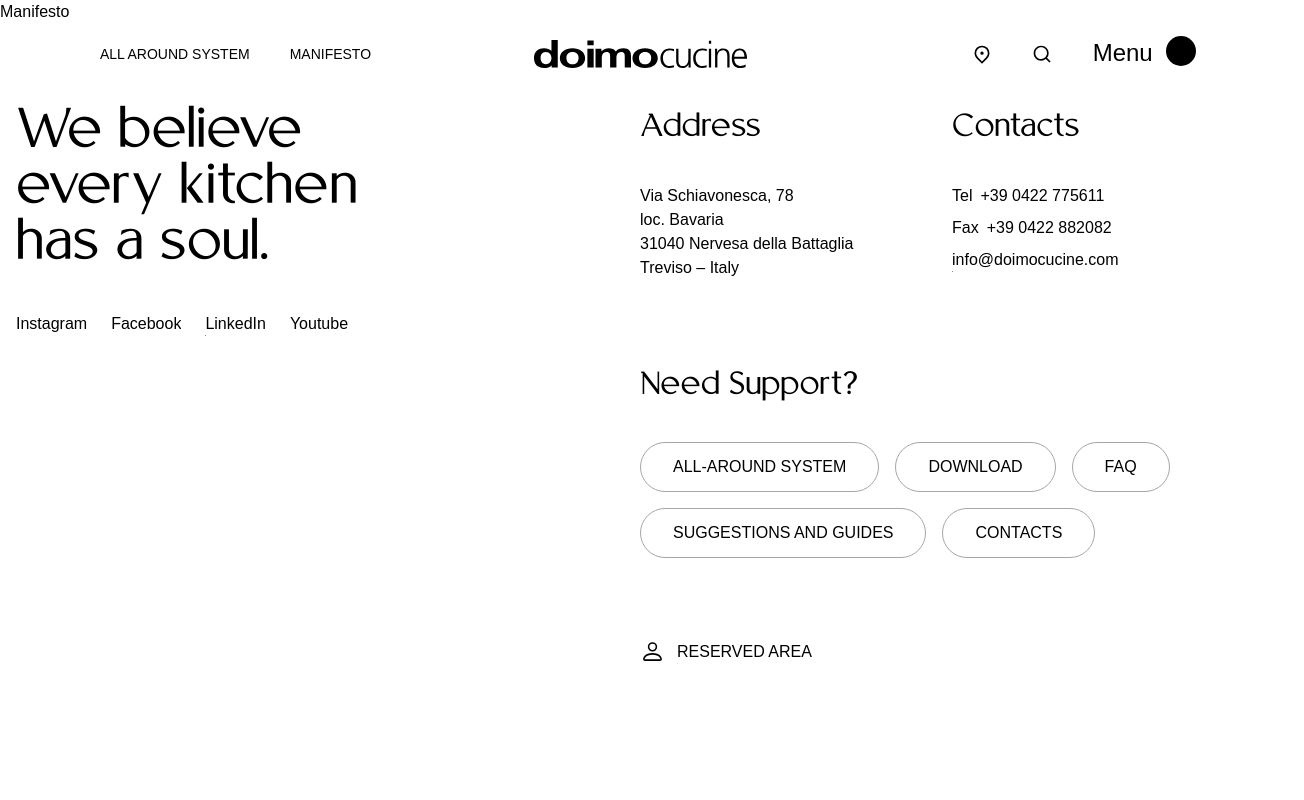
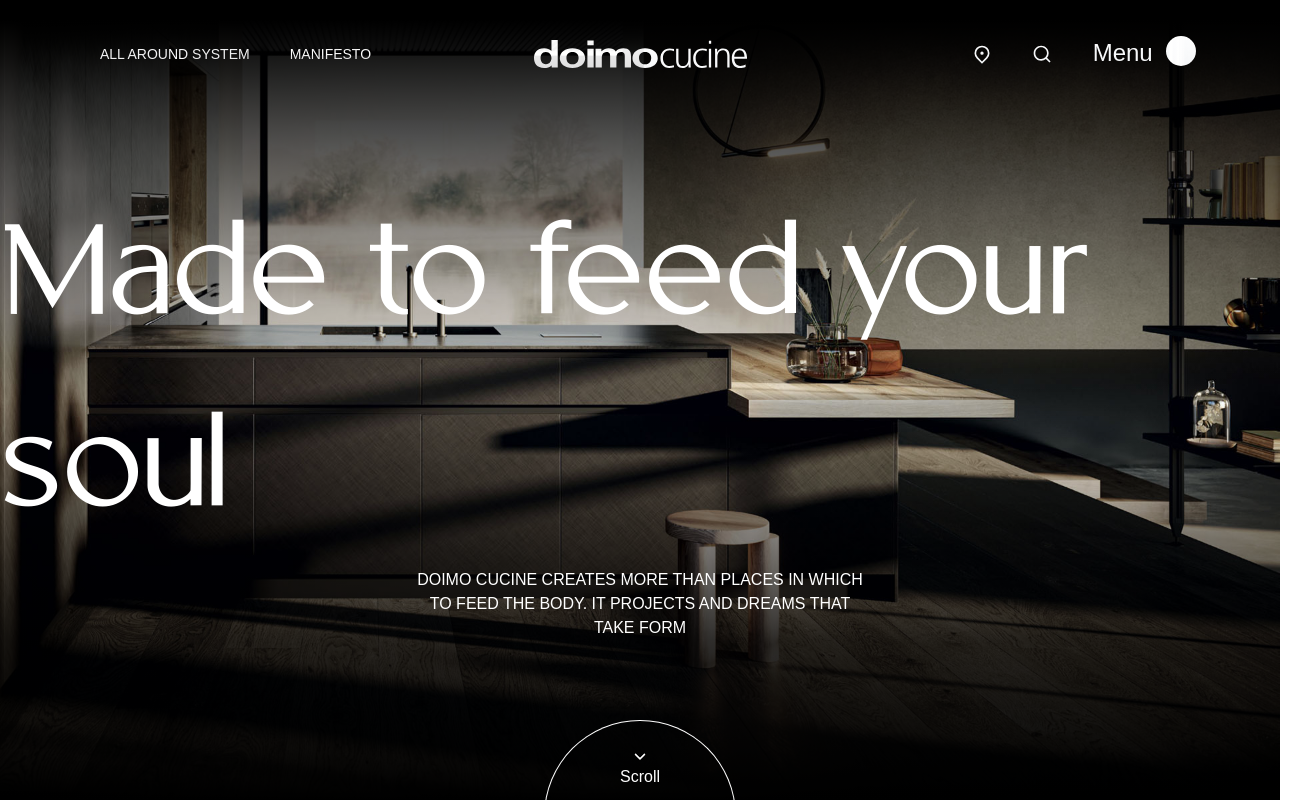
Before and after one commit to phlptnc/doimocucine, a React (Vite) app: page / in a window 1280 px wide. Shown: the top 800 px of the page, 1304 px wide, since content can reach past the window. Built offline with nearby package versions, Linux system fonts and the light colour scheme; the HTML template or start-up script is replaced by a standard one.

Commit message:
Loader animation

```diff
--- a/src/App.jsx
+++ b/src/App.jsx
@@ -1,19 +1,34 @@
 import React, { useEffect, useState } from "react"
 import { Route, Routes, useLocation } from "react-router-dom"
-import { AnimatePresence } from "framer-motion"
+import { AnimatePresence, motion } from "framer-motion"
 import Navbar from "./components/Navbar"
 import Footer from "./components/Footer"
 import Home from "./pages/Home"
 import Manifesto from "./pages/Manifesto"
 import AllAroundSystem from "./pages/AllAroundSystem"
+import Loader from "./components/Loader"
 
 function App() {
     const location = useLocation()
+    const [loading, setLoading] = useState(true)
+
+    useEffect(() => {
+        loading
+            ? document.querySelector("body").classList.add("loading")
+            : document.querySelector("body").classList.remove("loading")
+    }, [loading])
+
     return (
         <>
+            <AnimatePresence mode="wait">
+                {loading ? (
+                    <motion.div key="loader">
+                        <Loader setLoading={setLoading} />
+                    </motion.div>
+                ) : (
+                    <>
                         <Navbar />
-            <AnimatePresence>
-                <Routes location={location} key={location.pathname}>
+                        <Routes location={location}>
                             <Route path="/" element={<Home />} />
                             <Route path="manifesto" element={<Manifesto />} />
                             <Route
@@ -21,8 +36,10 @@
                                 element={<AllAroundSystem />}
                             />
                         </Routes>
+                        <Footer />
+                    </>
+                )}
             </AnimatePresence>
-            <Footer />
         </>
     )
 }
--- a/src/components/Animations/anim.js
+++ b/src/components/Animations/anim.js
@@ -15,3 +15,15 @@
         transition: { duration: 0.5, delay: 1 },
     },
 }
+
+export const titleAnimation = {
+    initial: {
+        opacity: 0,
+        filter: "blur(5px)",
+    },
+    animate: (i) => ({
+        opacity: 1,
+        filter: "blur(0)",
+        transition: { duration: 3, delay: i * 0.05 },
+    }),
+}
--- a/src/components/Hero.jsx
+++ b/src/components/Hero.jsx
@@ -7,43 +7,55 @@
     const scale = useTransform(scrollYProgress, [0, 1], [1, 3])
     const opacity = useTransform(scrollYProgress, [0, 1], [1, -10])
 
+    const textFadeUp = {
+        initial: { opacity: 0, y: "30px" },
+        animate: {
+            opacity: 1,
+            y: 0,
+            transition: { duration: 1, delay: 0.5 },
+        },
+    }
+
+    // const bgAnimation = {
+    //     initial:
+    // }
+
     return (
         <>
-            <section className="min-h-screen w-full flex flex-col items-center justify-end pb-40 relative overflow-hidden">
+            <section className="min-h-screen w-full flex flex-col items-center justify-end pb-40 relative overflow-hidden bg-white">
                 <motion.div
                     style={{ scale: scale }}
+                    initial={{ scale: 1.1 }}
+                    animate={{ scale: 1 }}
+                    transition={{ duration: 1.5, ease: "easeIn" }}
                     className="absolute top-0 left-0 min-h-screen w-full"
                 >
-                    <img src={HeroBg} alt="" className="w-full h-full" />
+                    <img src={HeroBg} alt="" className="w-full min-h-screen" />
                 </motion.div>
                 <div className="hero-overlay"></div>
 
                 <motion.h1
                     style={{ opacity: opacity }}
-                    // initial={{ opacity: 0, scale: 1.5, y: -200 }}
-                    // animate={{ opacity: 1, scale: 1, y: 0, zIndex: 0 }}
-                    // exit={{ scale: 1 }}
-                    // transition={{
-                    //     duration: 2,
-                    //     ease: "easeInOut",
-                    //     delay: 1,
-                    // }}
+                    transition={{
+                        duration: 2,
+                        ease: "easeInOut",
+                    }}
+                    layoutId="main-heading-1"
                     className=" relative text-white"
                 >
                     Made to feed your soul
                 </motion.h1>
+
                 <motion.p
                     style={{ opacity: opacity }}
+                    variants={textFadeUp}
+                    initial="initial"
+                    animate="animate"
                     className="text-white uppercase max-w-[450px] text-center  z-10"
                 >
                     Doimo Cucine creates more than places in which to feed the
                     body. It projects and dreams that take form
                 </motion.p>
-                {/* <div className=" w-[12rem] h-[12rem] rounded-full absolute bottom-[-6rem] left-0 right-0 mx-auto z-30 border-t-2 border-b-[1px] flex justify-center">
-                    <a href="" className="text-white">
-                        Scroll
-                    </a>
-                </div> */}
             </section>
         </>
     )
--- /dev/null
+++ b/src/components/Loader.jsx
@@ -0,0 +1,108 @@
+import React from "react"
+import { delay, easeInOut, motion } from "framer-motion"
+import { titleAnimation } from "./Animations/anim"
+
+const title = [
+    {
+        letter: "M",
+    },
+    {
+        letter: "a",
+    },
+    {
+        letter: "d",
+    },
+    {
+        letter: "e",
+    },
+    {
+        letter: "t",
+    },
+    {
+        letter: "o",
+    },
+    {
+        letter: " ",
+    },
+    {
+        letter: "f",
+    },
+    {
+        letter: "e",
+    },
+    {
+        letter: "e",
+    },
+    {
+        letter: "d",
+    },
+    {
+        letter: " ",
+    },
+    {
+        letter: "y",
+    },
+    {
+        letter: "o",
+    },
+    {
+        letter: "u",
+    },
+    {
+        letter: "r",
+    },
+    {
+        letter: "s",
+    },
+    {
+        letter: "o",
+    },
+    {
+        letter: "u",
+    },
+    {
+        letter: "l",
+    },
+]
+
+function Loader({ setLoading }) {
+    const headingAnimation = {
+        initial: { scale: 1.1 },
+        animate: {
+            scale: 1.1,
+            transition: {
+                ease: "easeInOut",
+                duration: 2,
+            },
+        },
+    }
+
+    return (
+        <>
+            <div className="loader h-screen flex items-center justify-center bg-black">
+                <motion.h1
+                    variants={headingAnimation}
+                    initial="initial"
+                    animate="animate"
+                    layoutId="main-heading-1"
+                    className="flex text-white"
+                >
+                    {title.map((item, index) => (
+                        <motion.div
+                            variants={titleAnimation}
+                            initial="initial"
+                            animate="animate"
+                            onAnimationComplete={() => setLoading(false)}
+                            custom={index}
+                            key={index}
+                        >
+                            {item.letter}
+                        </motion.div>
+                    ))}
+                </motion.h1>
+            </div>
+        </>
+    )
+}
+
+export default Loader
--- a/src/index.css
+++ b/src/index.css
@@ -18,6 +18,13 @@
     background: #fff;
     font-family: sans-serif;
     overflow-x: hidden;
+}
+
+h1 div:nth-child(4),
+h1 div:nth-child(6),
+h1 div:nth-child(11),
+h1 div:nth-child(16) {
+    margin-right: 2rem;
 }
 
 h1 {
--- a/src/pages/Home.jsx
+++ b/src/pages/Home.jsx
@@ -1,28 +1,17 @@
-import React from "react"
+import React, { useEffect, useRef } from "react"
 import Hero from "../components/Hero"
-import { motion, AnimatePresence } from "framer-motion"
-import { Link } from "react-router-dom"
+import { motion, useInView, useScroll, useTransform } from "framer-motion"
+import HomeIntro from "../components/HomeIntro"
+import Video from "../components/Video"
+import Slider from "../components/Slider"
 
 function Home() {
     return (
         <>
-            <motion.div
-                initial={{ opacity: 1 }}
-                animate={{ opacity: 0, zIndex: 999 }}
-                exit={{ opacity: 1, zIndex: 999 }}
-                transition={{
-                    duration: "3",
-                    ease: "easeInOut",
-                    // times: [0, 0.8, 1],
-                }}
-                className="w-full h-[100vh] absolute bg-black"
-            />
-            {/* <Hero /> */}
-            <section>
-                <div className="relative z-10">
-                    <Link to="/manifesto">Manifesto</Link>
-                </div>
-            </section>
+            <Hero />
+            <HomeIntro />
+            <Video />
+            <Slider />
         </>
     )
 }
```
Lines whose indentation alone changed are shown as unchanged.
